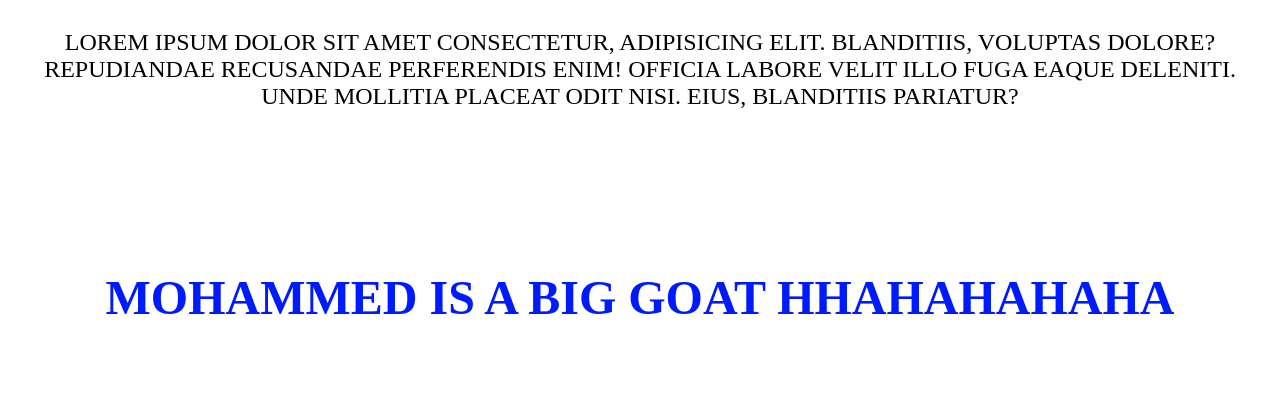
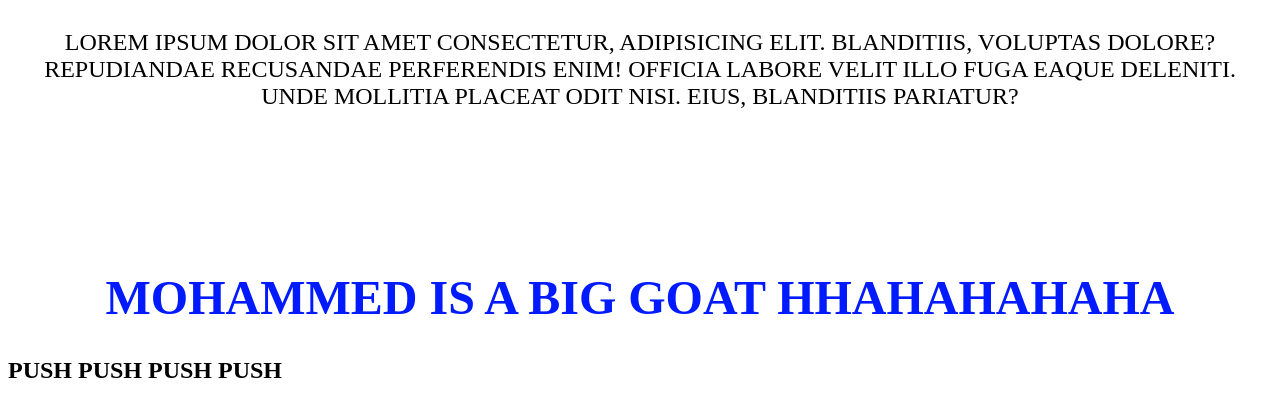
Before and after one commit to staunchCFO/testingD, a plain HTML site: page index.html in a window 1280 px wide. Shown: the part 699-1103 px from the top of the page. Before the commit the page ends 1056 px from the top, so only its background shows below. Drawn offline with Linux system fonts and the light colour scheme.

Commit message:
new changes

```diff
--- a/index.html
+++ b/index.html
@@ -22,6 +22,7 @@
     <h1 class="bg-primary">
         MOHAMMED IS A  BIG GOAT hhahahahaha
     </h1>
+    <h2>PUSH PUSH PUSH PUSH</h2>
 </body>
     <script src="testing.js"></script>
 </html>
```
Also changed, not shown: 1 other file.
